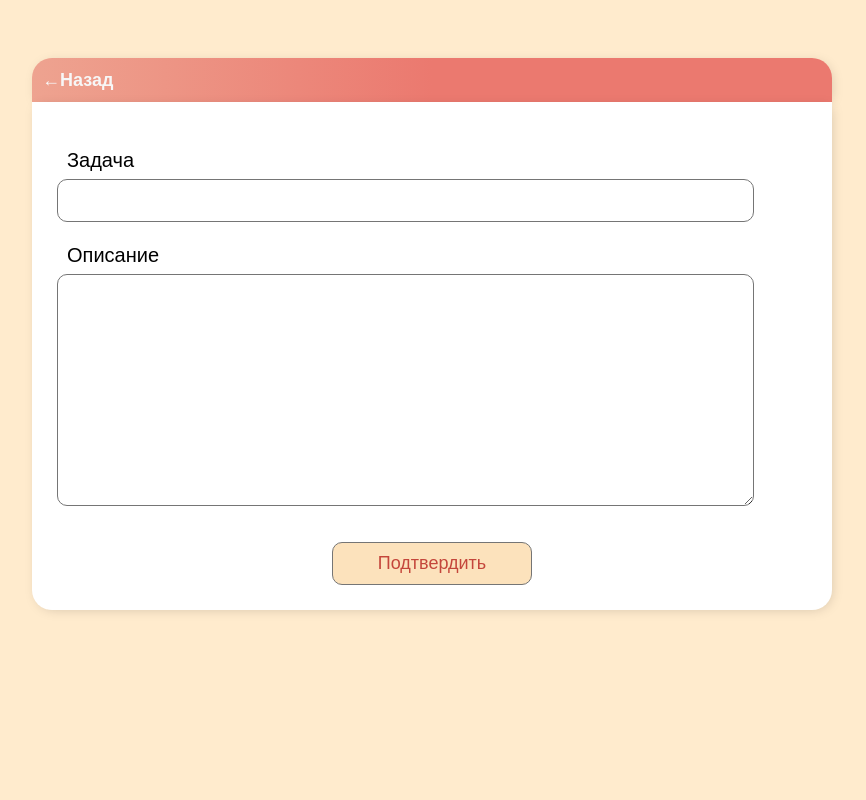
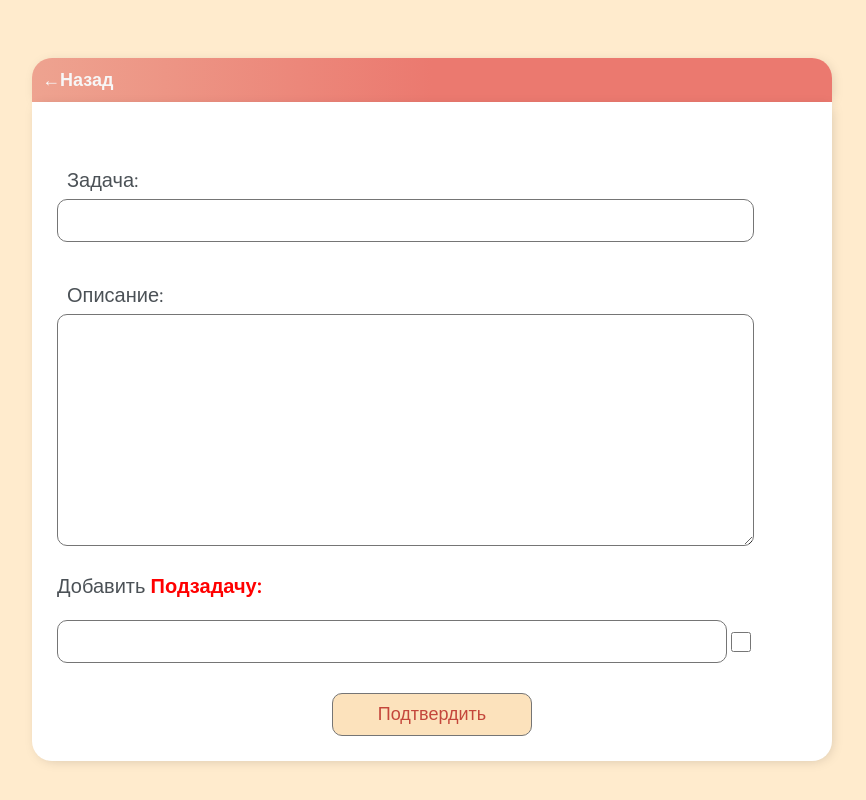
Before and after one commit to G0udini/todoapp, a Django app: page /task-create/ in a window 1280 px wide. Shown: the whole page, without its empty margins (208-1074 px from the left). Run offline with Django 3.2, Linux system fonts and the light colour scheme; the visitor is signed in with stand-in values (Sample User, id 1); some libraries are stand-ins or nearby versions.

Commit message:
change task add view and add ability to add ticklist dynamicly

```diff
--- /dev/null
+++ b/base/forms.py
@@ -0,0 +1,21 @@
+from django.forms import ModelForm, formset_factory
+from .models import TickList, Task
+
+
+class TickListForm(ModelForm):
+    class Meta:
+        model = TickList
+        fields = ["title", "completed"]
+
+
+TickListFormSet = formset_factory(TickListForm, extra=1)
+
+
+class TaskForm(ModelForm):
+    class Meta:
+        model = Task
+        fields = ["title", "description"]
+        labels = {
+            "title": "Задача",
+            "description": "Описание",
+        }
--- a/base/static/css/base.css
+++ b/base/static/css/base.css
@@ -217,6 +217,11 @@
     font-size: 18px;
 }
 
+input[type=checkbox]{
+  height: 20px;
+  width: 20px;
+}
+
 input#search-field {
     width: 450px;
     margin-right: 10px;
@@ -268,4 +273,26 @@
 
 .card-body {
     padding: 10px;
+    font-size: 20px;
+    color: #e53935;
 }
+
+.tick-forms label {
+    display: none;
+}
+
+#add-form {
+    color:red;
+    font-weight:600;
+    cursor: pointer;
+    user-select: none;
+}
+.tick-form {
+    display: flex;
+    flex-direction: row;
+    align-items: center;
+    justify-content: flex-start;
+    margin: 20px 30px 20px 0;
+    align-items: center;
+    justify-content: flex-start;
+}
--- a/base/templates/base/main.html
+++ b/base/templates/base/main.html
@@ -8,6 +8,10 @@
     <meta name="viewport" content="width=device-width, initial-scale=1">
     <title>{% block title %}{% endblock title %}</title>
     <link href='{% static "css/base.css" %}' rel='stylesheet'>
+    <link rel="stylesheet" href="https://ajax.googleapis.com/ajax/libs/jqueryui/1.12.1/themes/smoothness/jquery-ui.css">
+    <script src="https://ajax.googleapis.com/ajax/libs/jquery/3.6.0/jquery.min.js"></script>
+    <script src="https://ajax.googleapis.com/ajax/libs/jqueryui/1.12.1/jquery-ui.min.js"></script>
+    <script src="https://cdnjs.cloudflare.com/ajax/libs/js-cookie/2.2.1/js.cookie.min.js"></script>
 </head>
 
 <body>
--- a/base/templates/base/task_form.html
+++ b/base/templates/base/task_form.html
@@ -12,12 +12,19 @@
     <div class="card-body">
         <form method="POST" action="">
             {% csrf_token %}
-            <label>Задача</label>
-            {{form.title}}
-
-            <label>Описание</label>
-            {{form.description}}
-
+            {{task_form.as_p}}
+            <p>Добавить <span id="add-form">Подзадачу:</span></p>
+            <div class="tick-forms">
+                {{ ticklist_form.management_form }}
+                <div class="tick-form-wrapper">
+                    {% for tick in ticklist_form %}
+                            <div class="tick-form">
+                                {{ tick.title }}
+                                {{ tick.completed }}
+                            </div>
+                    {% endfor %}
+                </div>
+            </div>
         <div class="button-center">
             <input class="button" type="submit" value="Подтвердить">
         </div>
@@ -25,4 +32,23 @@
     </div>
 </div>
 
+<script>
+$(document).ready(function () {
+    $(document).on('click', '#add-form', function () {
+        let prefix = $('#id_form-TOTAL_FORMS').val();
+        let empty_form = $('.tick-form:first').clone();
+        $('.tick-form-wrapper').append(empty_form).html();
+        $('.tick-form:last input[type=text]').val('');
+        $('.tick-form:last input[type=text]').attr('id', `id_form-${prefix}-title`);
+        $('.tick-form:last input[type=text]').attr('name', `form-${prefix}-title`);
+        $('.tick-form:last input[type=checkbox]').prop('checked', false);
+        $('.tick-form:last input[type=checkbox]').attr('id', `id_form-${prefix}-completed`);
+        $('.tick-form:last input[type=checkbox]').attr('name', `form-${prefix}-completed`);
+        $('#id_form-TOTAL_FORMS').val(++prefix);
+    });
+});
+</script>
+
+
+
 {% endblock content %}
--- a/base/templates/base/task_list.html
+++ b/base/templates/base/task_list.html
@@ -3,11 +3,6 @@
 {% block title %}Список задач{% endblock title %}
 
 {% block content %}
-
-<link rel="stylesheet" href="https://ajax.googleapis.com/ajax/libs/jqueryui/1.12.1/themes/smoothness/jquery-ui.css">
-<script src="https://ajax.googleapis.com/ajax/libs/jquery/3.6.0/jquery.min.js"></script>
-<script src="https://ajax.googleapis.com/ajax/libs/jqueryui/1.12.1/jquery-ui.min.js"></script>
-<script src="https://cdnjs.cloudflare.com/ajax/libs/js-cookie/2.2.1/js.cookie.min.js"></script>
 
 <div class="header-bar">
     <div>
--- a/base/views.py
+++ b/base/views.py
@@ -1,8 +1,9 @@
 from django.db.models import F
-from django.shortcuts import redirect
+from django.shortcuts import redirect, render
 from django.views import View
+from django.views.generic.base import TemplateView
 from django.views.generic.list import ListView
-from django.views.generic.edit import CreateView, UpdateView, DeleteView, FormView
+from django.views.generic.edit import UpdateView, DeleteView, FormView
 from django.contrib.auth.views import LoginView
 from django.urls import reverse_lazy
 from django.contrib.auth.forms import UserCreationForm
@@ -11,6 +12,7 @@
 from django.core.paginator import EmptyPage, PageNotAnInteger, Paginator
 
 from .models import Task
+from .forms import TaskForm, TickListFormSet
 from braces.views import JsonRequestResponseMixin
 
 
@@ -52,14 +54,39 @@
         return "base/task_list.html"
 
 
-class TaskCreate(LoginRequiredMixin, CreateView):
-    model = Task
-    fields = ["title", "description", "complete"]
-    success_url = reverse_lazy("tasks")
+class TaskCreate(LoginRequiredMixin, View):
+    template_name = "base/task_form.html"
 
-    def form_valid(self, form):
-        form.instance.user = self.request.user
-        return super().form_valid(form)
+    def get(self, request, *args, **kwargs):
+        context = {
+            "ticklist_form": TickListFormSet(),
+            "task_form": TaskForm(),
+        }
+        print(TickListFormSet().empty_form)
+        return render(request, self.template_name, context)
+
+    def post(self, request, *args, **kwargs):
+        task_form = TaskForm(request.POST)
+        formset = TickListFormSet(request.POST)
+        number_of_ticks = formset.total_form_count()
+        if task_form.is_valid():
+            task = task_form.save(commit=False)
+            task.user = request.user
+            task.number_of_ticks = number_of_ticks
+            if formset.is_valid():
+
+                done_ticks = sum(
+                    1 for tick in formset if tick.cleaned_data.get("completed")
+                )
+                task.done_ticks = done_ticks
+                task.save()
+
+                for tick_form in formset:
+                    tick = tick_form.save(commit=False)
+                    tick.task = task
+                    tick.save()
+
+        return redirect("tasks")
 
 
 class TaskUpdate(LoginRequiredMixin, UpdateView):
```
